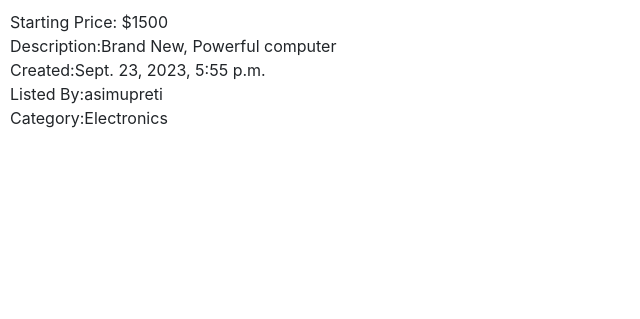
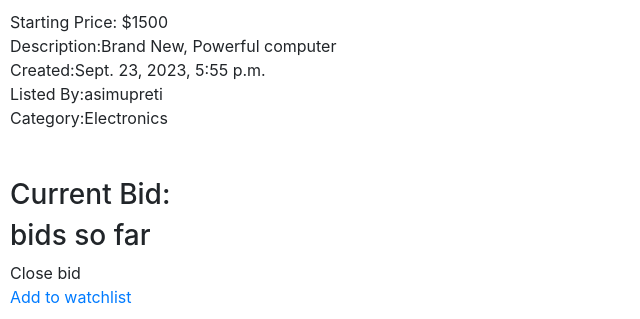
Before and after one commit to asimcule/Ebay, a Django app: page /listing/10 in a window 1280 px wide. Shown: the part 495-814 px from the top of the page, without its empty margins (0-640 px from the left). Before the commit the page ends 623 px from the top, so only its background shows below. Run offline with Django 3.2, Linux system fonts and the light colour scheme; a user stored in the database is signed in; data comes from the database, SQL or seed files in the repository; both versions use the stored data as it was after the commit; some libraries are stand-ins or nearby versions.

Commit message:
Changes to watchlist

```diff
--- a/commerce/auctions/models.py
+++ b/commerce/auctions/models.py
@@ -21,7 +21,7 @@
     image = models.TextField(null=True, blank=True, default=None)
     description = models.TextField(max_length=400, null=True, blank=True, default=None)
     category = models.ForeignKey(Category, on_delete=models.CASCADE)
-
+    is_open = models.BooleanField(default=True)
 
 class Bid(models.Model):
     id = models.AutoField(primary_key=True)
--- a/commerce/auctions/static/auctions/styles.css
+++ b/commerce/auctions/static/auctions/styles.css
@@ -6,7 +6,7 @@
   box-shadow: 0 4px 8px 0 rgba(0, 0, 0, 0.2);
   transition: 0.3s;
   width: 100%;
-  margin-bottom: 100px;
+  margin-bottom: 50px;
 }
 
 .card:hover {
--- a/commerce/auctions/templates/auctions/layout.html
+++ b/commerce/auctions/templates/auctions/layout.html
@@ -25,6 +25,9 @@
                     <a class="nav-link" href="{% url 'create-listing' %}">Create Listing </a>
                 </li>
                 <li class="nav-item">
+                    <a class="nav-link" href="{% url 'watchlist' %}"> Watchlist </a>
+                </li>
+                <li class="nav-item">
                     <a class="nav-link" href="{% url 'logout' %}">Log Out</a>
                 </li>
             {% else %}
--- a/commerce/auctions/templates/auctions/listing_page.html
+++ b/commerce/auctions/templates/auctions/listing_page.html
@@ -17,4 +17,39 @@
         Category:{{ listing.category.category }}
         <br>
     </div>
+
+    <div>
+        <br>
+        <br>
+        <h3> Current Bid: </h3>
+        <h3> bids so far </h3>
+        {% if bid_form %}
+            <form method="POST">
+                <input type="text" name="bid" placeholder="Bid">
+                {% csrf_token %}
+                <input type="submit">
+            </form>
+        {% else %}
+            Close bid
+        {% endif %}
+
+    </div>
+
+
+
+
+
+        {% if request.user.is_authenticated %}
+        {% if 'watchlist' in request.session %}
+            {% if listing.id in request.session.watchlist %}
+                <a href="{% url 'watchlist_remove' listing.id %}"> Remove from watchlist </a>
+            {% else %}
+                <a href="{% url 'watchlist_add' listing.id %}"> Add to watchlist </a>
+            {% endif %}
+        {% else %}
+            <a href="{% url 'watchlist_add' listing.id %}"> Add to watchlist </a>
+        {% endif %}
+        {% else %}
+            <a href="{% url 'login' %}"> Add to watchlist </a>
+        {% endif %}
 {% endblock %}
--- a/commerce/auctions/urls.py
+++ b/commerce/auctions/urls.py
@@ -10,5 +10,6 @@
     path("register", views.register, name="register"),
     path("listing/<item_id>", views.listing_page, name="listing_page"),
     path("watchlist/add/<item_id>", views.watchlist_add, name="watchlist_add"),
-    path("watchlist/remove/<item_id>", views.watchlist_remove, name="watchlist_remove")
+    path("watchlist/remove/<item_id>", views.watchlist_remove, name="watchlist_remove"),
+    path("watchlist/", views.watchlist, name="watchlist")
 ]
--- a/commerce/auctions/views.py
+++ b/commerce/auctions/views.py
@@ -5,7 +5,7 @@
 from django.shortcuts import render, redirect
 from django.urls import reverse
 from .forms import ListingForm
-from .models import User, Listing, Category
+from .models import User, Listing, Category, Bid
 
 # from .utils import formParser
 
@@ -17,7 +17,34 @@
 
 def listing_page(request, item_id):
     listing_details = Listing.objects.get(id=item_id)
-    return render(request, "auctions/listing_page.html", {"listing": listing_details})
+    current_user = User.objects.get(username=request.user)   #current_logged in user
+    item_lister = Listing.objects.get(id=item_id).listed_by
+    if request.method == "GET":
+        if listing_details.is_open:
+            if current_user != item_lister:
+                return render(request, "auctions/listing_page.html", {"listing": listing_details, "bid_form": True})
+
+            else:
+                # The bid is open and the current user is the person who open the bid so they have the option to turn it off!
+                return render(request, "auctions/listing_page.html", {"listing": listing_details, "bid_form": False})
+
+    # else:
+    #     bid_value = request.POST['bid']
+    #     original_price = listing_details.starting_price
+    #     bid_info = Bid.objects.filter(listing=item_id)
+    #     if bid_info:
+    #         print("exists")
+    #     else:
+    #         if bid_value >= original_price:
+    #             user = User.objects.get(username=request.GET['user'])
+    #             bid = Bid(bidder=user, )
+    #         print("nONE")
+    #     # print(bid_info)
+    #     return render(request, "auctions/listing_page.html", {"listing": listing_details})
+
+
+def update_bid_status():
+    pass
 
 
 def create_listing(request):
@@ -108,3 +135,15 @@
     request.session['watchlist'].remove(int(item_id))
     request.session.modified = True
     return HttpResponseRedirect(reverse("index"))
+
+
+def watchlist(request):
+    if 'watchlist' in request.session:
+        watchlist_item_number = request.session['watchlist']
+        watchlist_items = Listing.objects.filter(id__in=watchlist_item_number)
+        context = {
+            'items': watchlist_items
+        }
+        return render(request, 'auctions/watchlist.html', context)
+    else:
+        return render(request, 'auctions/watchlist.html')
```
Also changed, not shown: commerce/auctions/templates/auctions/watchlist.html (added, +45 -0 lines), commerce/auctions/migrations/0006_bid_is_open.py (added), commerce/auctions/migrations/0007_remove_bid_is_open_listing_is_open.py (added), commerce/db.sqlite3.
